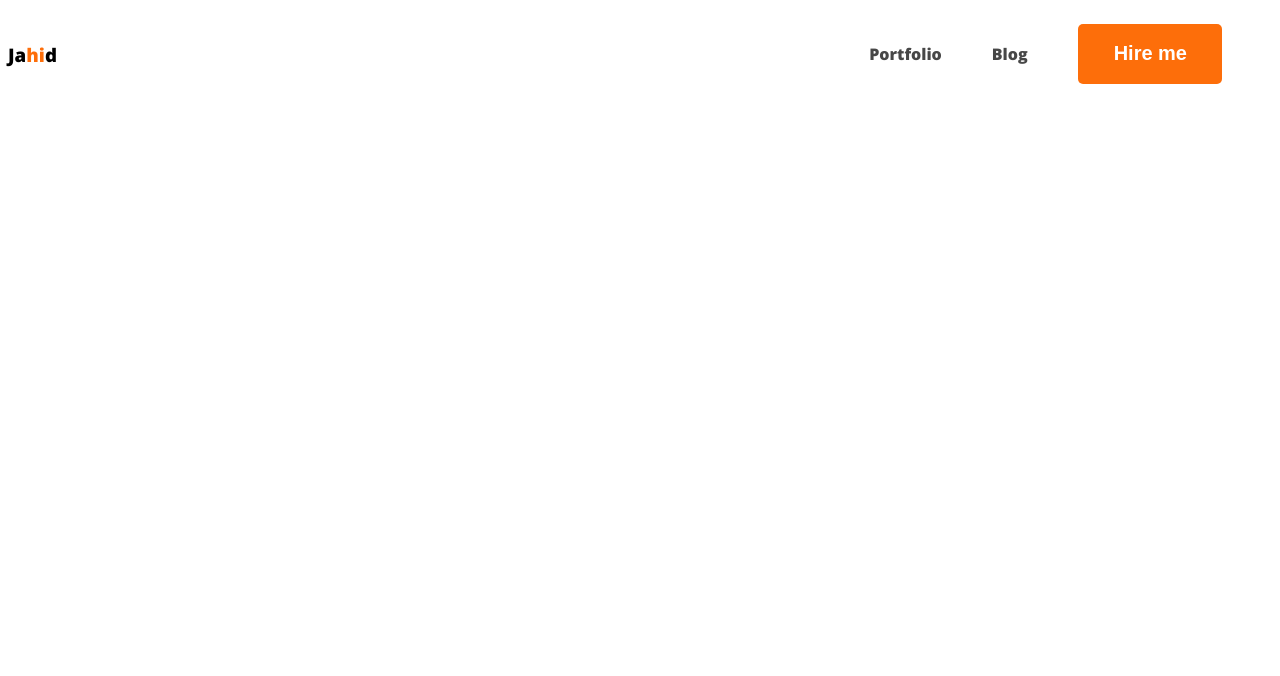
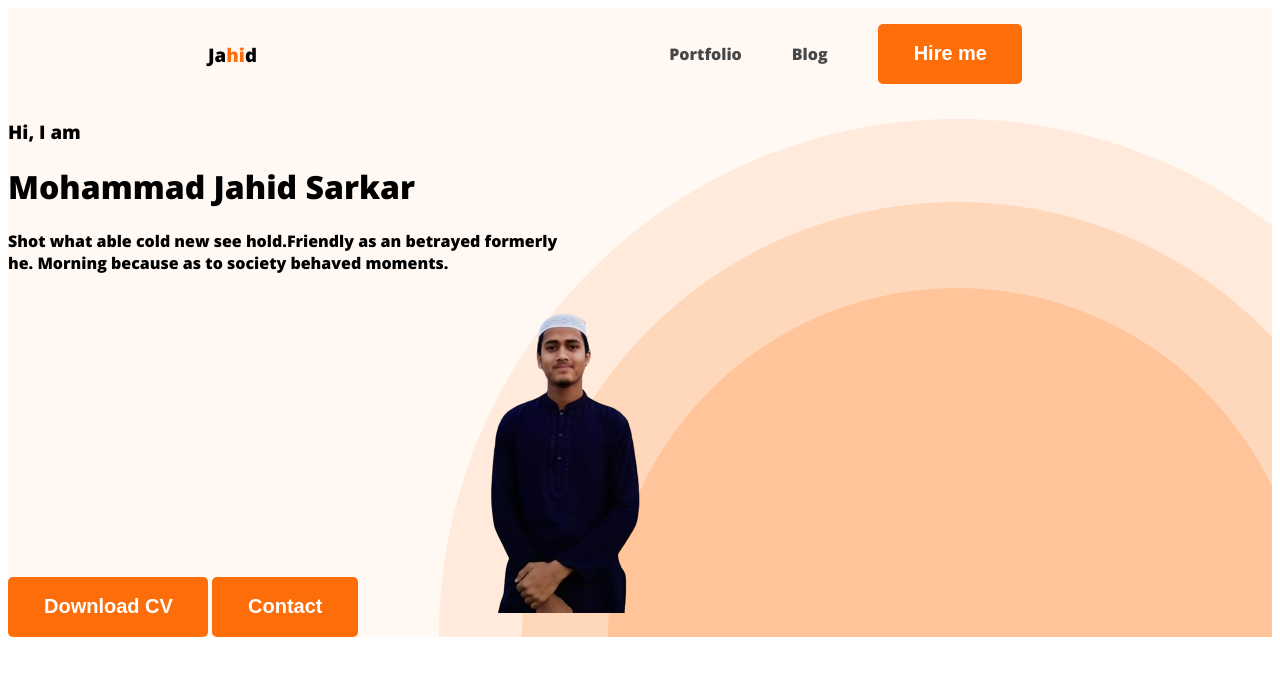
Before and after one commit to Jahid2121/Web-developer-portfolio, a plain HTML site: page index.html in a window 1280 px wide. Drawn offline with nearby package versions, Linux system fonts and the light colour scheme.

Commit message:
banner content added

```diff
--- a/index.html
+++ b/index.html
@@ -10,14 +10,32 @@
     <link rel="stylesheet" href="styles/portfolio.css">
 </head>
 <body>
-    <header> <nav>
+    <header class="header">
+         <nav>
         <h3 class="nav-title">Ja<span class="text-primary">hi</span>d</h3>
         <ul>
             <li><a href="">Portfolio</a></li>
             <li><a href="">Blog</a></li>
             <li><button class="btn-primary">Hire me</button></li>
         </ul>
-    </nav></header>
+    </nav>
+<div class="bannner">
+
+    <div class="banner-content">
+
+    <h3 class="banner-greeting">Hi, I  am </h3>
+<h1 class="banner-title">Mohammad Jahid Sarkar</h1>
+<p>Shot what able cold new see hold.Friendly as an betrayed formerly<br> he. Morning because as to society behaved moments.</p>
+<button class="btn-primary">Download CV</button>
+<button class="btn-primary">Contact</button>
+
+
+<img  src="images/JAhid 1.png" alt=""></div>
+
+</div>
+
+
+</header>
     <main></main>
     <footer></footer>
 </body>
--- a/styles/portfolio.css
+++ b/styles/portfolio.css
@@ -4,7 +4,9 @@ body{
 nav {
     display: flex;
     justify-content: space-between;
-   align-items:center ;
+    align-items:center ;
+    margin: 0 200px;
+
 }
 .text-primary{
     color: #FD6E0A;
@@ -37,3 +39,20 @@ nav a{
     text-decoration: none;
     color: #474747;
 }
+.header{
+    background-color: #FFF8F3;
+    background-image:url('../images/header_bg.png') ;
+    background-repeat: no-repeat;
+    background-position: bottom right;
+
+}
+.banner{
+    padding: 30px 0px 0px 150px;
+    display: flex;
+    align-items: center;
+}
+.banner .profile-pic{
+    width: 500px;
+}
+
+.banner
```
Also changed, not shown: images/JAhid 1.png (added).
